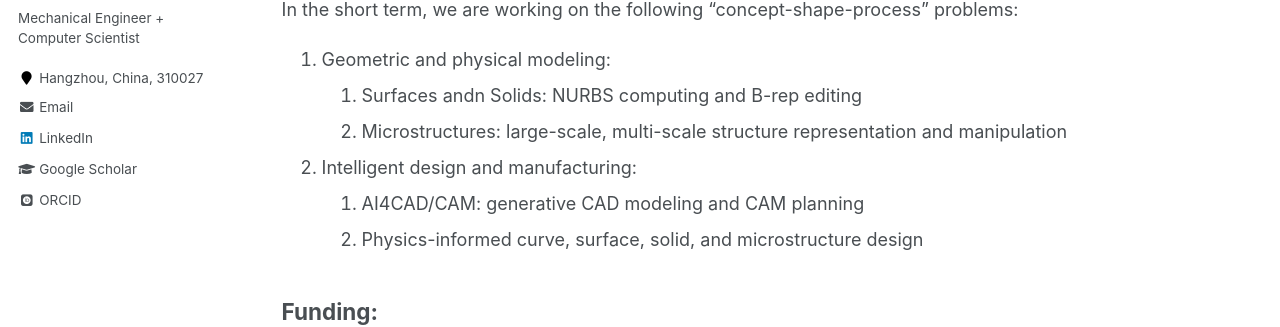
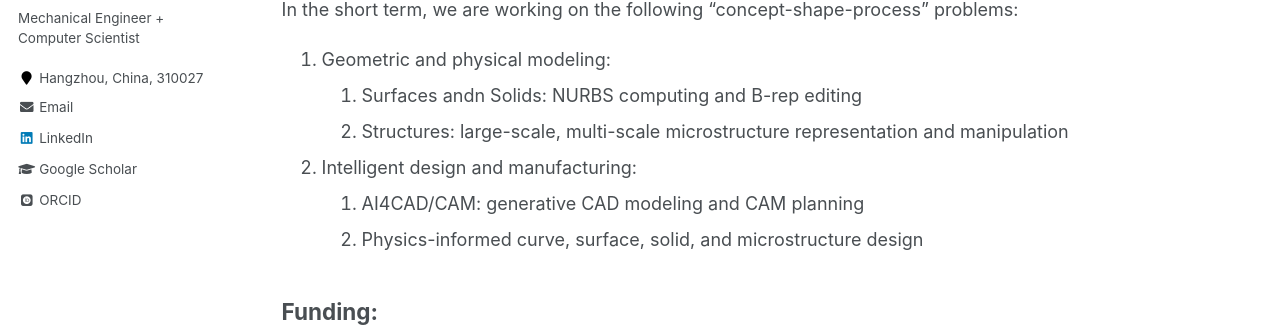
Before and after one commit to Qiang-Zou/Qiang-Zou.github.io, a Jekyll site: the page built from _pages/group.md, in a window 1280 px wide and 900 px high. Shown: the part 327-654 px from the top of the window. Built offline with Jekyll 4.4.1, drawn with Linux system fonts in a browser that asks for light colours; some web fonts are replaced.

Commit message:
Update group.md

```diff
--- a/_pages/group.md
+++ b/_pages/group.md
@@ -21,7 +21,7 @@ In DMA Lab, we are interested in questions like: Which parts are computerizable
 In the short term, we are working on the following "concept-shape-process" problems:
 1. Geometric and physical modeling:
     1. Surfaces andn Solids: NURBS computing and B-rep editing
-    1. Microstructures: large-scale, multi-scale structure representation and manipulation
+    1. Structures: large-scale, multi-scale microstructure representation and manipulation
 1. Intelligent design and manufacturing:
     1. AI4CAD/CAM: generative CAD modeling and CAM planning
     1. Physics-informed curve, surface, solid, and microstructure design
```
